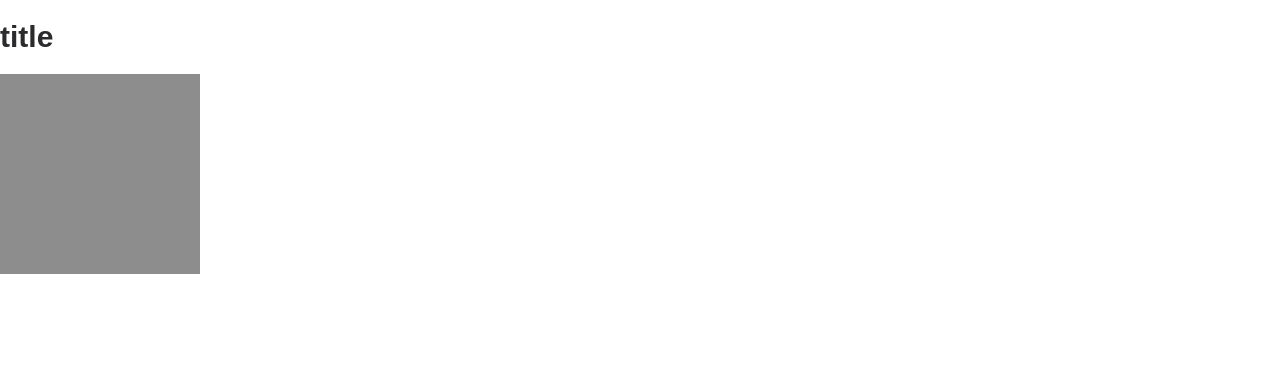
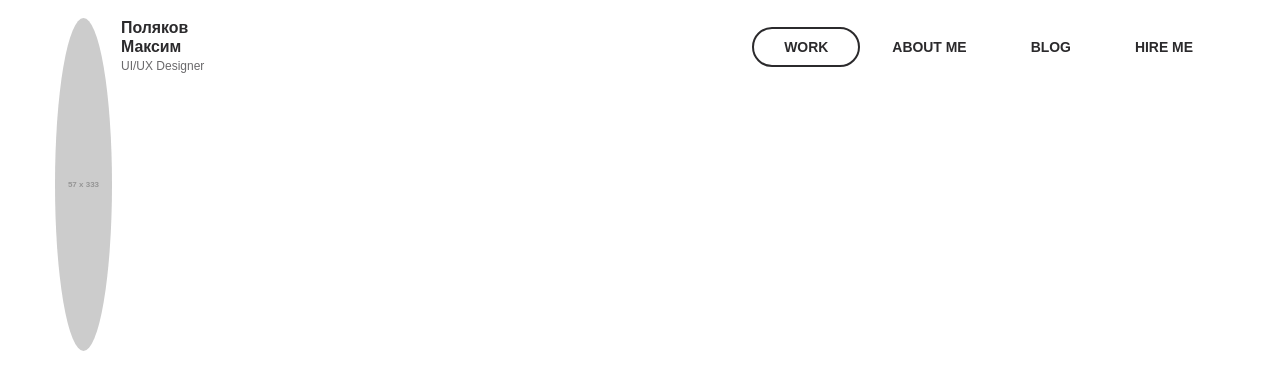
Before and after one commit to Spraymay/portfolio, a plain HTML site: page index.html in a window 1280 px wide. Drawn offline with Linux system fonts and the light colour scheme; placeholder pictures from the web are drawn by us.

Commit message:
досмотрел первое видео
Сделал шапку

```diff
--- /dev/null
+++ b/css/blocks/container.less
@@ -0,0 +1,9 @@
+// out: false
+
+.container {
+	width: 100%;
+	max-width: 1200px;
+	margin: 0 auto;
+	padding-left: 1rem;
+	padding-right: 1rem;
+}
--- /dev/null
+++ b/css/blocks/header.less
@@ -0,0 +1,11 @@
+// out: false
+
+.header {
+	padding: 1.2rem 0;
+}
+
+.header__inner {
+	display: flex;
+	justify-content: space-between;
+	align-items: center;
+}
--- a/css/blocks/intro.less
+++ /dev/null
@@ -1,7 +0,0 @@
-// out: false
-
-.intro{
-    width: 200px;
-    height: 200px;
-    background-color: @grey2;
-}
--- /dev/null
+++ b/css/blocks/nav.less
@@ -0,0 +1,23 @@
+// out: false
+
+.nav {
+	display: flex;
+	height: 100%;
+}
+
+.nav__link {
+	padding: 10px 30px;
+	font-size: 0.93rem;
+	color: @black;
+	text-transform: uppercase;
+	font-weight: 700;
+	text-decoration: none;
+
+	border: 2px solid transparent;
+	border-radius: 20px;
+
+	&:hover,
+	&.active {
+		border-color: @black;
+	}
+}
--- /dev/null
+++ b/css/blocks/user.less
@@ -0,0 +1,31 @@
+// out: false
+
+.user {
+	display: flex;
+}
+
+.user__avatar {
+	width: 57px;
+	height: 57px;
+
+	img {
+		border-radius: 50%;
+	}
+}
+
+.user__content {
+	padding-left: 9px;
+}
+
+.user__name {
+	margin-bottom: 3px;
+	font-size: 1.06rem;
+	color: @black;
+	font-weight: 700;
+	line-height: 1.2;
+}
+
+.user__prof {
+	font-size: 0.8rem;
+	color: fade(@black, 70%);
+}
--- a/css/style.less
+++ b/css/style.less
@@ -1,22 +1,25 @@
 // compress: true
 @import "vars";
 
-html{
-    font-size: 15px;
+html {
+	font-size: 15px;
 }
 
-body{
-    margin: 0;
-    font-family: 'Montserrat', sans-serif;
-    font-size: 1rem;
-    color: @black;
+body {
+	margin: 0;
+	font-family: "Montserrat", sans-serif;
+	font-size: 1rem;
+	color: @black;
 }
 
 *,
 *:before,
 *:after {
-    box-sizing: border-box;
+	box-sizing: border-box;
 }
 
 /* Block */
-@import "blocks/intro.less";
+@import "blocks/container.less";
+@import "blocks/header.less";
+@import "blocks/user.less";
+@import "blocks/nav.less";
--- a/index.html
+++ b/index.html
@@ -7,7 +7,30 @@
   <title>Potfolio</title>
 </head>
 <body>
-  <h1>title</h1>
-  <div class="intro"></div>
+  <header class="header">
+		<div class="container">
+			<div class="header__inner">
+				<div class="user">
+					<div class="user__avatar">
+						<img src="https://placehold.it/57/333" alt="">
+					</div>
+					<div class="user__content">
+						<div class="user__name">
+							Поляков<br>Максим
+						</div>
+						<div class="user__prof">
+							UI/UX Designer
+						</div>
+					</div>
+				</div>
+				<nav class="nav">
+					<a class="nav__link active" href="">work</a>
+					<a class="nav__link" href="">about me</a>
+					<a class="nav__link" href="">blog</a>
+					<a class="nav__link" href="">hire me</a>
+				</nav>
+			</div>
+		</div>
+	</header>
 </body>
 </html>
```
Also changed, not shown: css/style.css.
